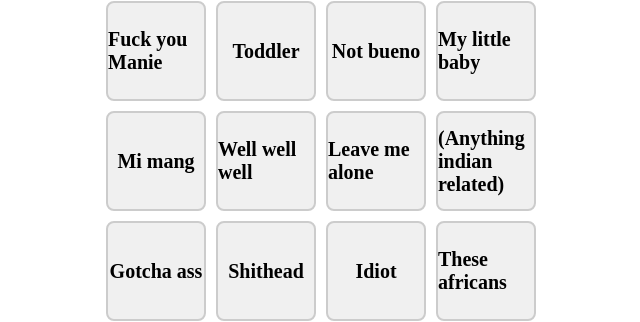
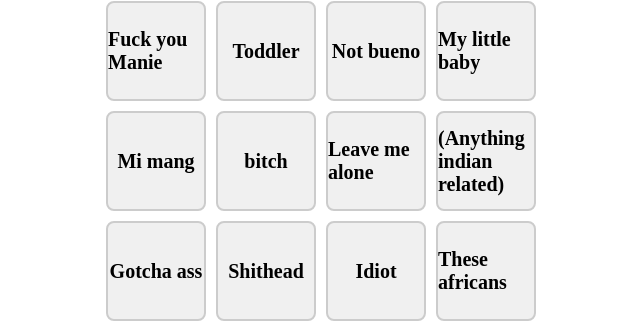
Before and after one commit to Nova-motsoari/cookie-bingo, a plain HTML site: page index.html in a window 1280 px wide. Shown: the part 107-429 px from the top of the page, without its empty margins (319-959 px from the left). Drawn offline with Linux system fonts and the light colour scheme.

Commit message:
Update index.html

```diff
--- a/index.html
+++ b/index.html
@@ -16,7 +16,7 @@
         <div class="block">Not bueno</div>
         <div class="block">My little baby</div>
         <div class="block">Mi mang</div>
-        <div class="block">Well well well</div>
+        <div class="block">bitch</div>
         <div class="block">Leave me alone</div>
         <div class="block">(Anything indian related)</div>
         <div class="block">Gotcha ass</div>
```
